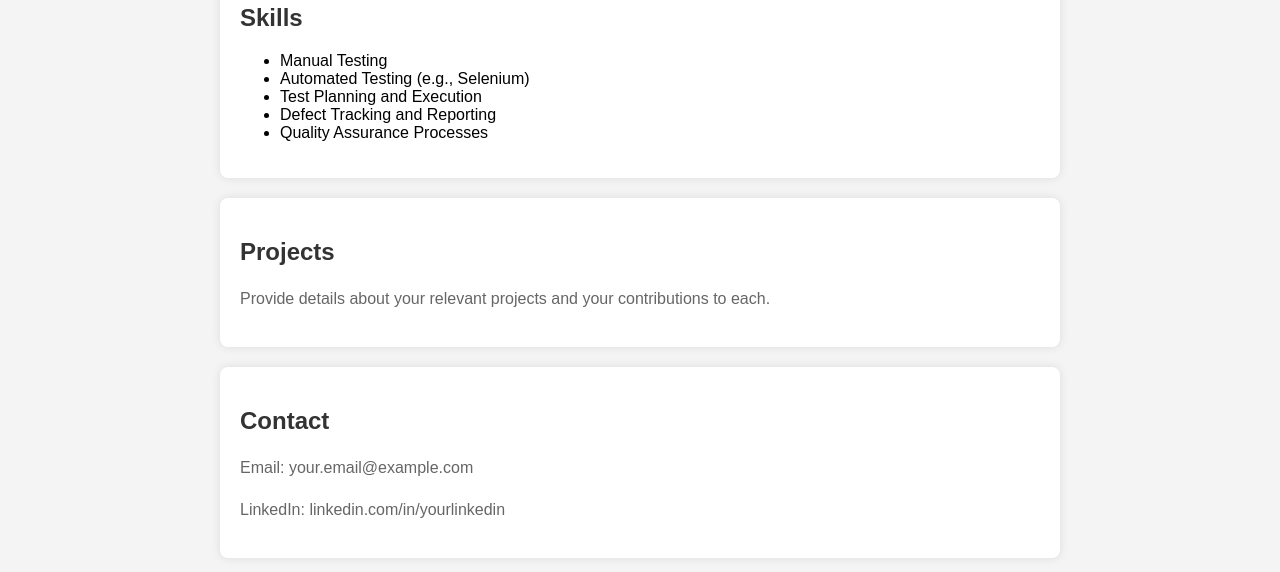
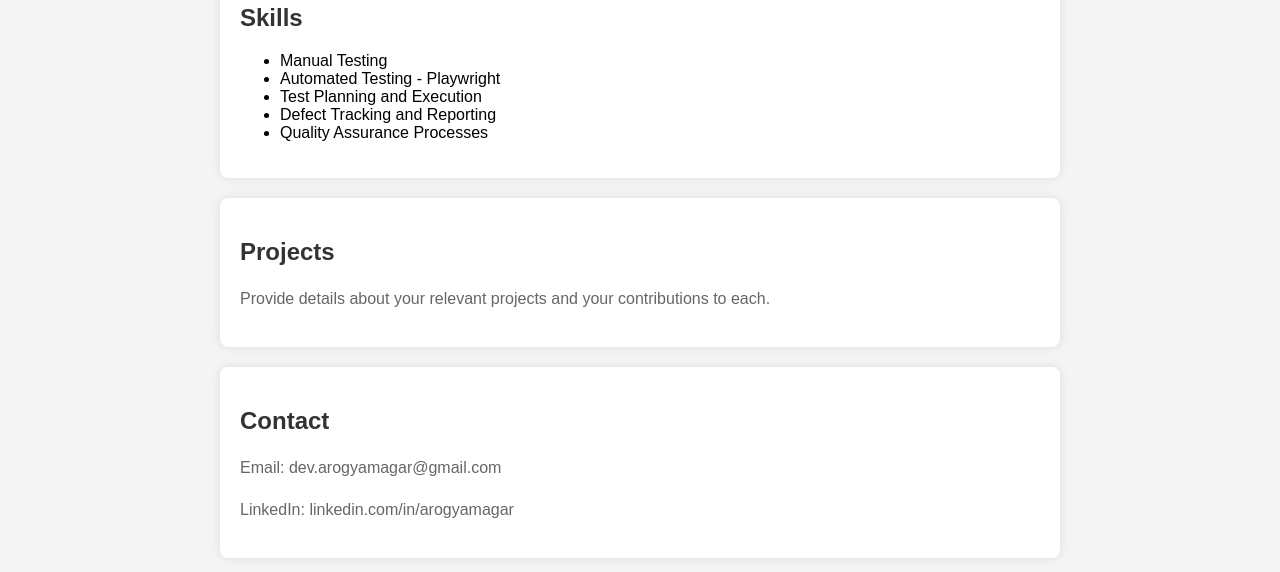
Before and after one commit to arogyamagar/arogyamagar.github.io, a plain HTML site: page index.html in a window 1280 px wide. Shown: the part 430-1002 px from the top of the page. Drawn offline with Linux system fonts and the light colour scheme.

Commit message:
Update index.html

```diff
--- a/index.html
+++ b/index.html
@@ -61,7 +61,7 @@
         <h2>Skills</h2>
         <ul>
             <li>Manual Testing</li>
-            <li>Automated Testing (e.g., Selenium)</li>
+            <li>Automated Testing - Playwright</li>
             <li>Test Planning and Execution</li>
             <li>Defect Tracking and Reporting</li>
             <li>Quality Assurance Processes</li>
@@ -75,8 +75,8 @@
 
     <section>
         <h2>Contact</h2>
-        <p>Email: your.email@example.com</p>
-        <p>LinkedIn: linkedin.com/in/yourlinkedin</p>
+        <p>Email: dev.arogyamagar@gmail.com</p>
+        <p>LinkedIn: linkedin.com/in/arogyamagar</p>
         <!-- Add more contact information as needed -->
     </section>
 
```
